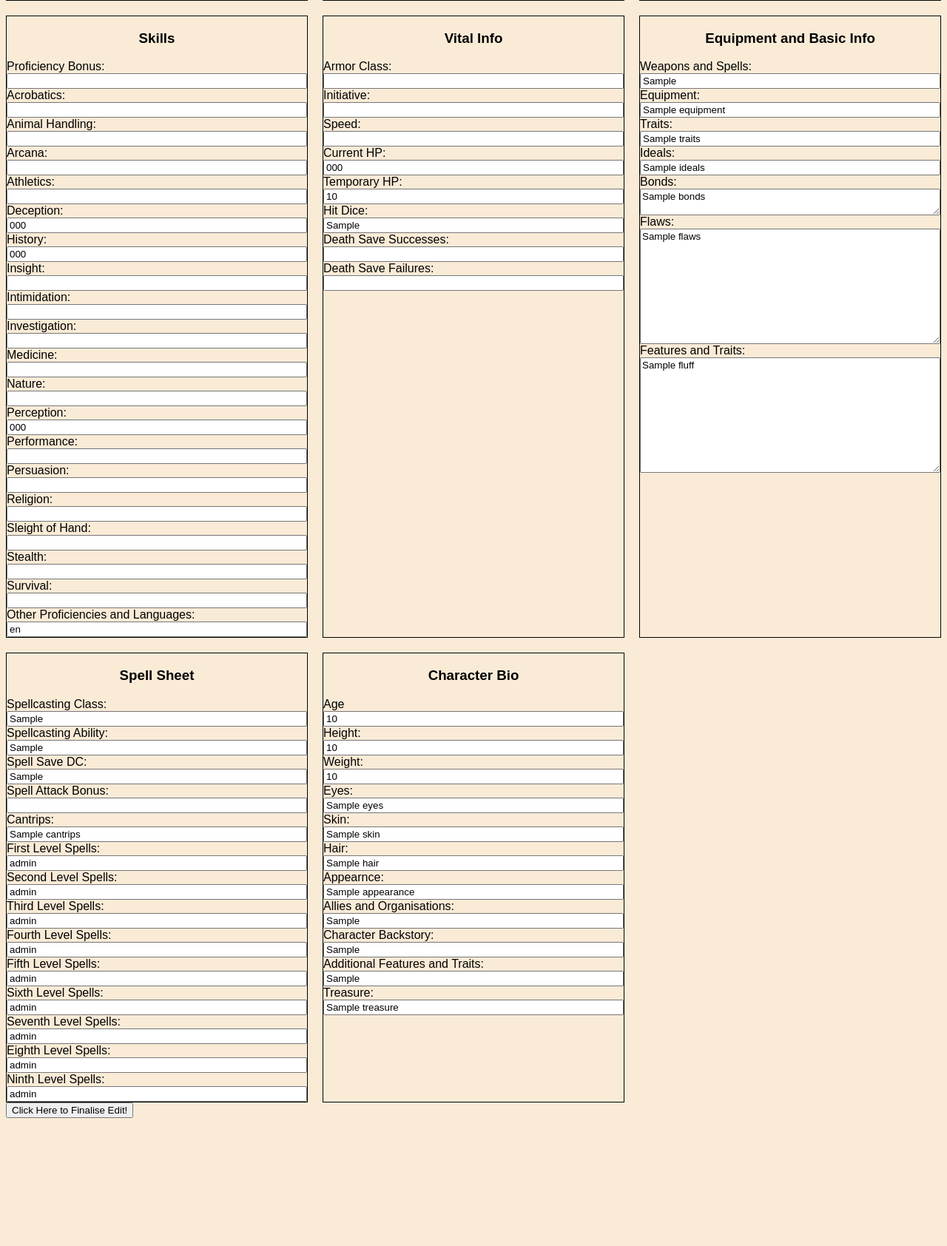
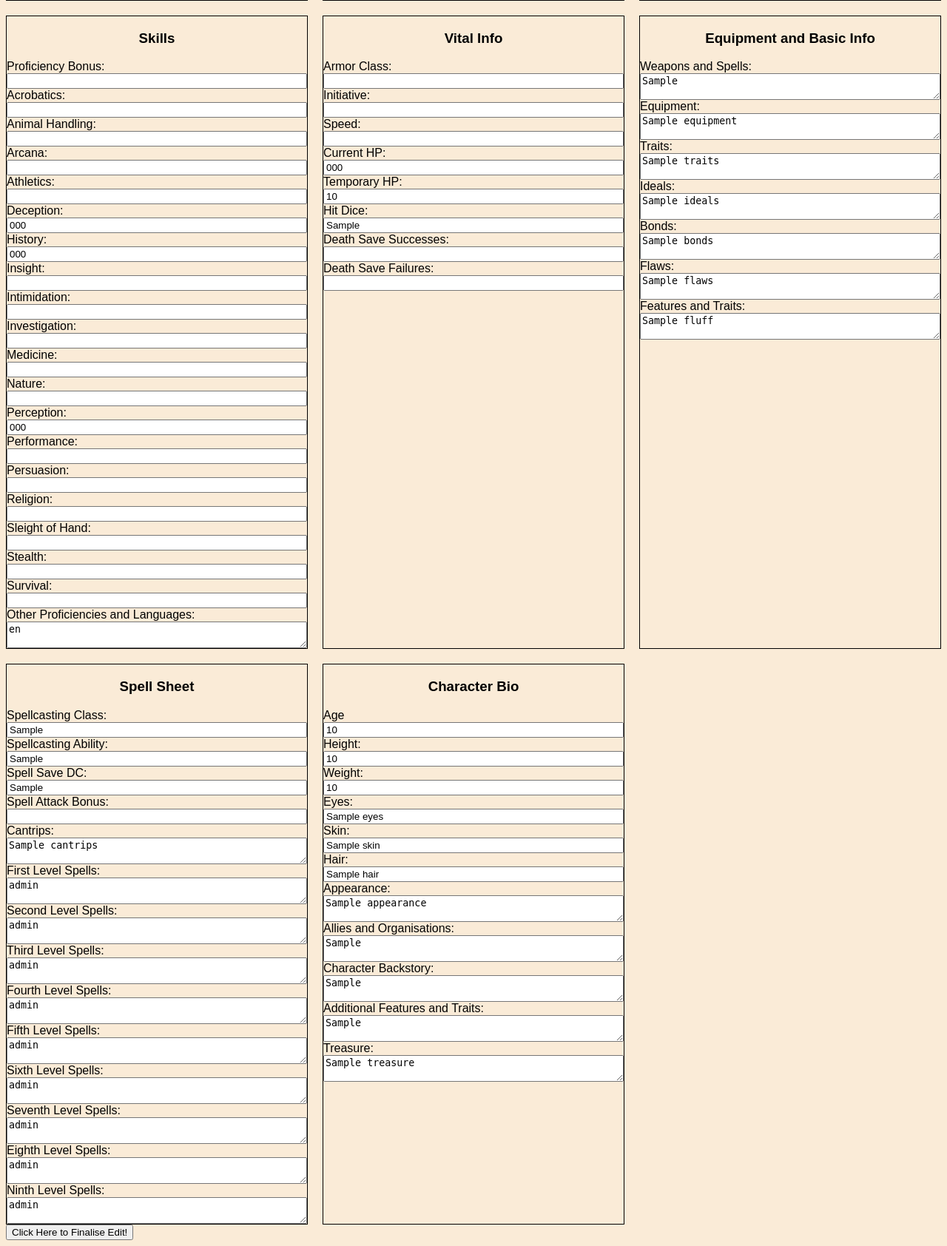
Before and after one commit to howaboutdale/DnD_app, a Flask app: page /home/1/edit in a window 1280 px wide. Shown: the part 442-2126 px from the top of the page at 74% size. Before the commit the page ends 1953 px from the top, so only its background shows below. Run offline with Flask 3, Linux system fonts and the light colour scheme; a database or web service that is not in the repository returns one stand-in record (values such as "Sample title"); some libraries are stand-ins or nearby versions.

Commit message:
CSS and HTML input changes

```diff
--- a/db/schema.sql
+++ b/db/schema.sql
@@ -93,3 +93,9 @@ CREATE TABLE users(
   email TEXT,
   password_digest TEXT
 );
+
+CREATE TABLE comments(
+  id SERIAL PRIMARY KEY,
+  user_id INTEGER,
+  sheet_id INTEGER
+);
--- a/static/css/style.css
+++ b/static/css/style.css
@@ -1,18 +1,14 @@
-* {
+body {
+  background-color: antiquewhite;
   font-family: Arial, Helvetica, sans-serif;
-  box-sizing: border-box;
 }
 
-body {
-  background-color: antiquewhite;
-}
-
+/* For Character Sheet Edit and Creation */
 .sheetcontainer {
   display: grid;
   grid-template-columns: repeat(3, 1fr);
   gap: 1.25rem;
   margin-top: 1.5rem;
-  /* border: 1px solid black; */
 }
 
 .basicinfo {
@@ -56,11 +52,6 @@ body {
   font-size: 14pt;
   border: 1px solid black;
 }
-.galleryimg {
-  height: 200px;
-  width: 200px;
-  /* border: 1px solid black; */
-}
 
 .spellsheet {
   display: flex;
@@ -74,6 +65,183 @@ body {
   border: 1px solid black;
 }
 
-h3 {
+.sheetheader {
   text-align: center;
 }
+
+/* End of Character Sheet Edit and Creation */
+
+.galleryimg {
+  height: 200px;
+  width: 200px;
+  /* border: 1px solid black; */
+}
+
+/* Index.HTML */
+.indexcontainer {
+  border-radius: 5px;
+  padding: 20px;
+  margin: 0 auto;
+  max-width: 800px;
+}
+
+.pagetitle {
+  color: black;
+  font-size: 36px;
+  margin-bottom: 20px;
+  text-align: center;
+}
+
+.welcomeheader {
+  color: black;
+  font-size: 24px;
+  margin-bottom: 10px;
+}
+
+.indexcontrols {
+  display: flex;
+  align-items: center;
+  justify-content: space-between;
+  margin-bottom: 20px;
+}
+
+.indexcontrols button {
+  background-color: #4caf50;
+  color: #fff;
+  border-radius: 3px;
+  border: none;
+  padding: 10px 15px;
+  font-size: 16px;
+  cursor: pointer;
+}
+
+.pages {
+  display: flex;
+  gap: 10px;
+}
+
+.pages a {
+  color: #fff;
+  text-decoration: none;
+  font-size: 16px;
+  padding: 10px;
+  border-radius: 4px;
+  background-color: #4caf50;
+}
+
+.pages a:hover {
+  background-color: #45a049;
+}
+
+.entrypage {
+  border-radius: 4px;
+  padding: 20px;
+  text-align: center;
+}
+
+.entrypage a {
+  padding: 10px 20px;
+  background-color: #4caf50;
+  text-decoration: none;
+  color: white;
+  border: none;
+  border-radius: 4px;
+  cursor: pointer;
+}
+
+.entrypage a:hover {
+  background-color: #45a049;
+  color: #fff;
+}
+
+/* Sign Up and Log In (LISU) page */
+.LISUheader {
+  text-align: center;
+}
+.LISUcontainer {
+  margin-bottom: 20px;
+}
+
+.LISUlabel {
+  display: block;
+  margin-bottom: 5px;
+}
+
+.LISUinput {
+  width: 100%;
+  padding: 8px;
+  border: 1px solid #ccc;
+  border-radius: 4px;
+  margin-bottom: 10px;
+}
+
+.LISUbutton {
+  padding: 10px 20px;
+  background-color: #4caf50;
+  color: white;
+  border-radius: 4px;
+  border: none;
+  cursor: pointer;
+  text-decoration: none;
+}
+
+.LISUbutton:hover {
+  background-color: #45a049;
+}
+
+.LISUform {
+  margin: 0 auto;
+  width: 300px;
+}
+
+/* Gallery Page */
+
+.gallerysheets {
+  display: flex;
+  flex-wrap: wrap;
+  justify-content: center;
+  gap: 20px;
+}
+
+.gallerysheet {
+  width: 300px;
+  border: 1px solid #ccc;
+  padding: 10px;
+}
+
+.gallerycontrols {
+  display: flex;
+  justify-content: space-between;
+  margin-bottom: 10px;
+}
+
+.galleryimg {
+  width: 100%;
+  height: auto;
+}
+
+.gallerylink {
+  padding: 10px 20px;
+  background-color: #4caf50;
+  color: white;
+  border: none;
+  border-radius: 4px;
+  cursor: pointer;
+  text-decoration: none;
+}
+
+.deletebutton {
+  background-color: #dc3545;
+  color: #fff;
+  border: none;
+  padding: 5px 10px;
+  cursor: pointer;
+}
+
+.deletebutton:hover {
+  background-color: #c82333;
+}
+
+.sheetpreview {
+  margin-top: 0;
+}
--- a/templates/home/create.html
+++ b/templates/home/create.html
@@ -3,7 +3,7 @@
 
 {% block content %}
 <h1>Create a Character Sheet!</h1>
-<a href="/home">Home (Content Will Be Lost)</a>
+<a class="LISUbutton" href="/home">Home (Content Will Be Lost)</a>
 <form action="/home" method="POST">
     <section class="sheetcontainer">
         <section class="basicinfo">
--- a/templates/home/edit.html
+++ b/templates/home/edit.html
@@ -7,7 +7,7 @@
 <form action="/home/{{ sheet['id'] }}" method="POST">
     <section class="sheetcontainer">
         <section class="basicinfo">
-            <h3>Character Info</h3>
+            <h3 class="sheetheader">Character Info</h3>
 
             <label for="">Character Name:</label>
             <input type="text" name="character_name" value="{{sheet['character_name'] }}">
@@ -33,7 +33,7 @@
         </section>
 
         <section class="mainstats">
-            <h3>Stats</h3>
+            <h3 class="sheetheader">Stats</h3>
 
             <label for="">Strength:</label>
             <input type="number" name="stat_str" value="{{ sheet['stat_str'] }}">
@@ -59,7 +59,7 @@
         </section>
 
         <section class="savingthrows">
-            <h3>Saving Throws</h3>
+            <h3 class="sheetheader">Saving Throws</h3>
 
             <label for="">Strength Saving Throw:</label>
             <input type="number" name="svgthrow_stat_str" value="{{ sheet['svgthrow_stat_str'] }}">
@@ -82,7 +82,7 @@
         </section>
 
         <section class="skills">
-            <h3>Skills</h3>
+            <h3 class="sheetheader">Skills</h3>
 
             <label for="">Proficiency Bonus:</label>
             <input type="number" name="prof_bonus" value="{{ sheet['prof_bonus'] }}">
@@ -142,12 +142,12 @@
             <input type="number" name="sk_suviva" value="{{ sheet['sk_suviva'] }}">
 
             <label for="">Other Proficiencies and Languages:</label>
-            <input type="text" name="otr_prof_lang" value="{{ sheet['otr_prof_lang'] }}">
+            <textarea name="otr_prof_lang">{{ sheet['otr_prof_lang'] }}</textarea>
 
         </section>
 
         <section class="vitalinfo">
-            <h3>Vital Info</h3>
+            <h3 class="sheetheader">Vital Info</h3>
 
             <label for="">Armor Class:</label>
             <input type="number" name="armor" value="{{ sheet['armor'] }}">
@@ -176,31 +176,31 @@
         </section>
 
         <section class="equipmentfluff">
-            <h3>Equipment and Basic Info</h3>
+            <h3 class="sheetheader">Equipment and Basic Info</h3>
             <label for="">Weapons and Spells:</label>
-            <input type="text" name="attacks_spells" value="{{ sheet['attacks_spells'] }}">
+            <textarea name="attacks_spells">{{ sheet['attacks_spells'] }}</textarea>
 
             <label for="">Equipment:</label>
-            <input type="text" name="equipment" value="{{ sheet['equipment'] }}">
+            <textarea name="equipment">{{ sheet['equipment'] }}</textarea>
 
             <label for="">Traits:</label>
-            <input type="text" name="traits" value="{{ sheet['traits'] }}">
+            <textarea name="traits">{{ sheet['traits'] }}</textarea>
 
             <label for="">Ideals:</label>
-            <input type="text" name="ideals" value="{{ sheet['ideals'] }}">
+            <textarea name="ideals">{{ sheet['ideals'] }}</textarea>
 
             <label for="">Bonds:</label>
-            <textarea type="text" name="bonds">{{ sheet['bonds'] }}</textarea>
+            <textarea name="bonds">{{ sheet['bonds'] }}</textarea>
 
             <label for="">Flaws:</label>
-            <textarea name="flaws" id="" cols="30" rows="10">{{ sheet['flaws'] }}</textarea>
+            <textarea name="flaws">{{ sheet['flaws'] }}</textarea>
 
             <label for="">Features and Traits:</label>
-            <textarea name="fluff" id="" cols="30" rows="10">{{ sheet['fluff'] }}</textarea>
+            <textarea name="fluff">{{ sheet['fluff'] }}</textarea>
         </section>
 
         <section class="spellsheet">
-            <h3>Spell Sheet</h3>
+            <h3 class="sheetheader">Spell Sheet</h3>
 
             <label for="">Spellcasting Class:</label>
             <input type="text" name="spellcasting_class" value="{{ sheet['spellcasting_class'] }}">
@@ -215,39 +215,39 @@
             <input type="number" name="spell_atk_bonus" value="{{ sheet['spell_atk_bonus'] }}">
 
             <label for="">Cantrips:</label>
-            <input type="text" name="cantrips" value="{{ sheet['cantrips'] }}">
+            <textarea name="cantrips">{{ sheet['cantrips'] }}</textarea>
 
             <label for="">First Level Spells:</label>
-            <input type="text" name="first_level_spells" value="{{ sheet['first_level_spells'] }}">
+            <textarea name="first_level_spells">{{ sheet['first_level_spells'] }}</textarea>
 
             <label for="">Second Level Spells:</label>
-            <input type="text" name="second_level_spells" value="{{ sheet['second_level_spells'] }}">
+            <textarea name="second_level_spells">{{ sheet['second_level_spells'] }}</textarea>
 
             <label for="">Third Level Spells:</label>
-            <input type="text" name="third_level_spells" value="{{ sheet['third_level_spells'] }}">
+            <textarea name="third_level_spells">{{ sheet['third_level_spells'] }}</textarea>
 
             <label for="">Fourth Level Spells:</label>
-            <input type="text" name="fourth_level_spells" value="{{ sheet['fourth_level_spells'] }}">
+            <textarea name="fourth_level_spells">{{ sheet['fourth_level_spells'] }}</textarea>
 
             <label for="">Fifth Level Spells:</label>
-            <input type="text" name="fifth_level_spells" value="{{ sheet['fifth_level_spells'] }}">
+            <textarea name="fifth_level_spells">{{ sheet['fifth_level_spells'] }}</textarea>
 
             <label for="">Sixth Level Spells:</label>
-            <input type="text" name="sixth_level_spells" value="{{ sheet['sixth_level_spells'] }}">
+            <textarea name="sixth_level_spells">{{ sheet['sixth_level_spells'] }}</textarea>
 
             <label for="">Seventh Level Spells:</label>
-            <input type="text" name="seventh_level_spells" value="{{ sheet['seventh_level_spells'] }}">
+            <textarea name="seventh_level_spells">{{ sheet['seventh_level_spells'] }}</textarea>
 
             <label for="">Eighth Level Spells:</label>
-            <input type="text" name="eighth_level_spells" value="{{ sheet['eighth_level_spells'] }}">
+            <textarea name="eighth_level_spells">{{ sheet['eighth_level_spells'] }}</textarea>
 
             <label for="">Ninth Level Spells:</label>
-            <input type="text" name="ninth_level_spells" value="{{ sheet['ninth_level_spells'] }}">
+            <textarea name="ninth_level_spells">{{ sheet['ninth_level_spells'] }}</textarea>
 
         </section>
 
         <section class="biosheet">
-            <h3>Character Bio</h3>
+            <h3 class="sheetheader">Character Bio</h3>
 
             <label for="">Age</label>
             <input type="text" name="age" value="{{ sheet['age'] }}">
@@ -267,20 +267,20 @@
             <label for="">Hair:</label>
             <input type="text" name="hair" value="{{ sheet['hair'] }}">
 
-            <label for="">Appearnce:</label>
-            <input type="text" name="appearance" value="{{ sheet['appearance'] }}">
+            <label for="">Appearance:</label>
+            <textarea name="appearance">{{ sheet['appearance'] }}</textarea>
 
             <label for="">Allies and Organisations:</label>
-            <input type="text" name="allies_organisations" value="{{ sheet['allies_organisations'] }}">
+            <textarea name="allies_organisations">{{ sheet['allies_organisations'] }}</textarea>
 
             <label for="">Character Backstory:</label>
-            <input type="text" name="character_backstory" value="{{ sheet['character_backstory'] }}">
+            <textarea name="character_backstory">{{ sheet['character_backstory'] }}</textarea>
 
             <label for="">Additional Features and Traits:</label>
-            <input type="text" name="additional_features_traits" value="{{ sheet['additional_features_traits'] }}">
+            <textarea name="additional_features_traits">{{ sheet['additional_features_traits'] }}</textarea>
 
             <label for="">Treasure:</label>
-            <input type="text" name="treasure" value="{{ sheet['treasure'] }}">
+            <textarea name="treasure">{{ sheet['treasure'] }}</textarea>
 
         </section>
 
```
Also changed, not shown: templates/home/gallery.html (+8 -8 lines), templates/home/index.html (+9 -5 lines), templates/sessions/new.html (+9 -7 lines), templates/users/new.html (+13 -11 lines).
